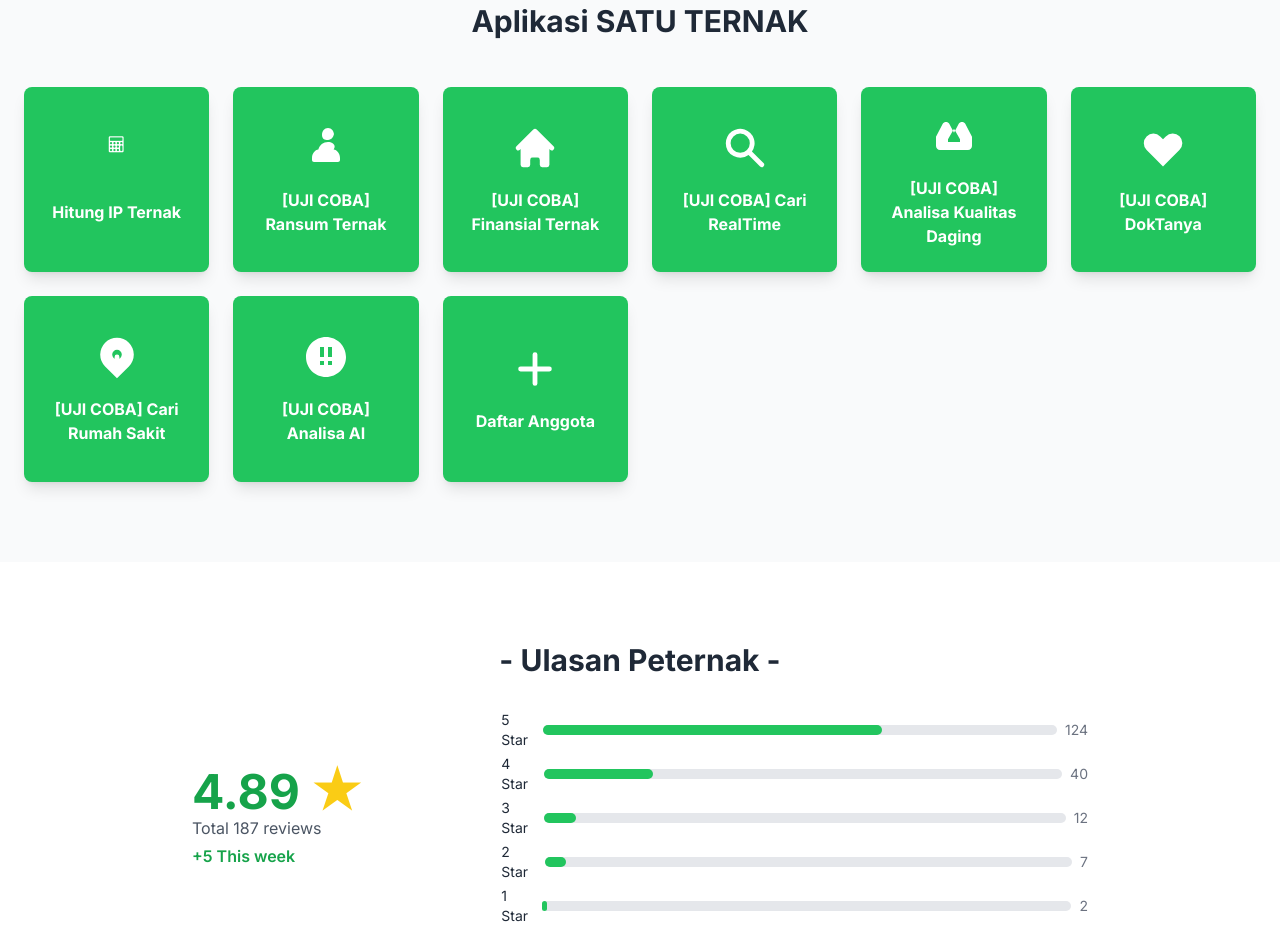
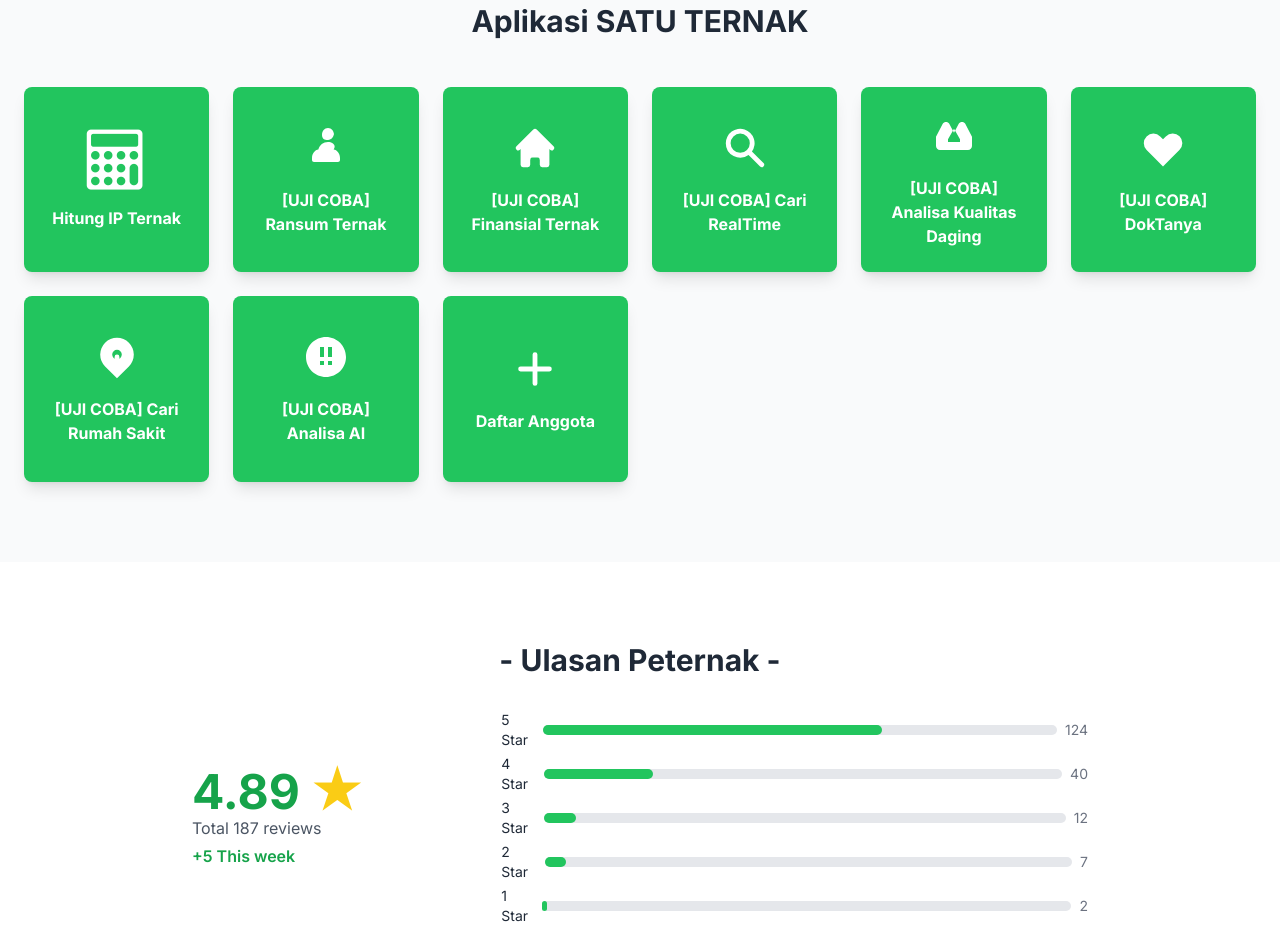
Before and after one commit to halloabdi/SATUTERNAK, a plain HTML site: page index.html in a window 1280 px wide. Shown: the part 1113-2042 px from the top of the page. Drawn offline with nearby package versions, Linux system fonts and the light colour scheme.

Commit message:
index.html

```diff
--- a/index.html
+++ b/index.html
@@ -185,7 +185,7 @@
      class="bg-green-500 text-white p-6 rounded-lg shadow-lg text-center flex flex-col justify-center items-center cursor-pointer transition-colors aspect-square
             hover:bg-gray-100 hover:text-green-600">
 
-    <i class="fa fa-calculator h-12 w-12 mb-4 transition-colors"></i>
+    <i class="fa fa-calculator text-6xl mb-4 transition-colors"></i>
 
     <h4 class="text-md font-bold">Hitung IP Ternak</h4>
 </div>
```
